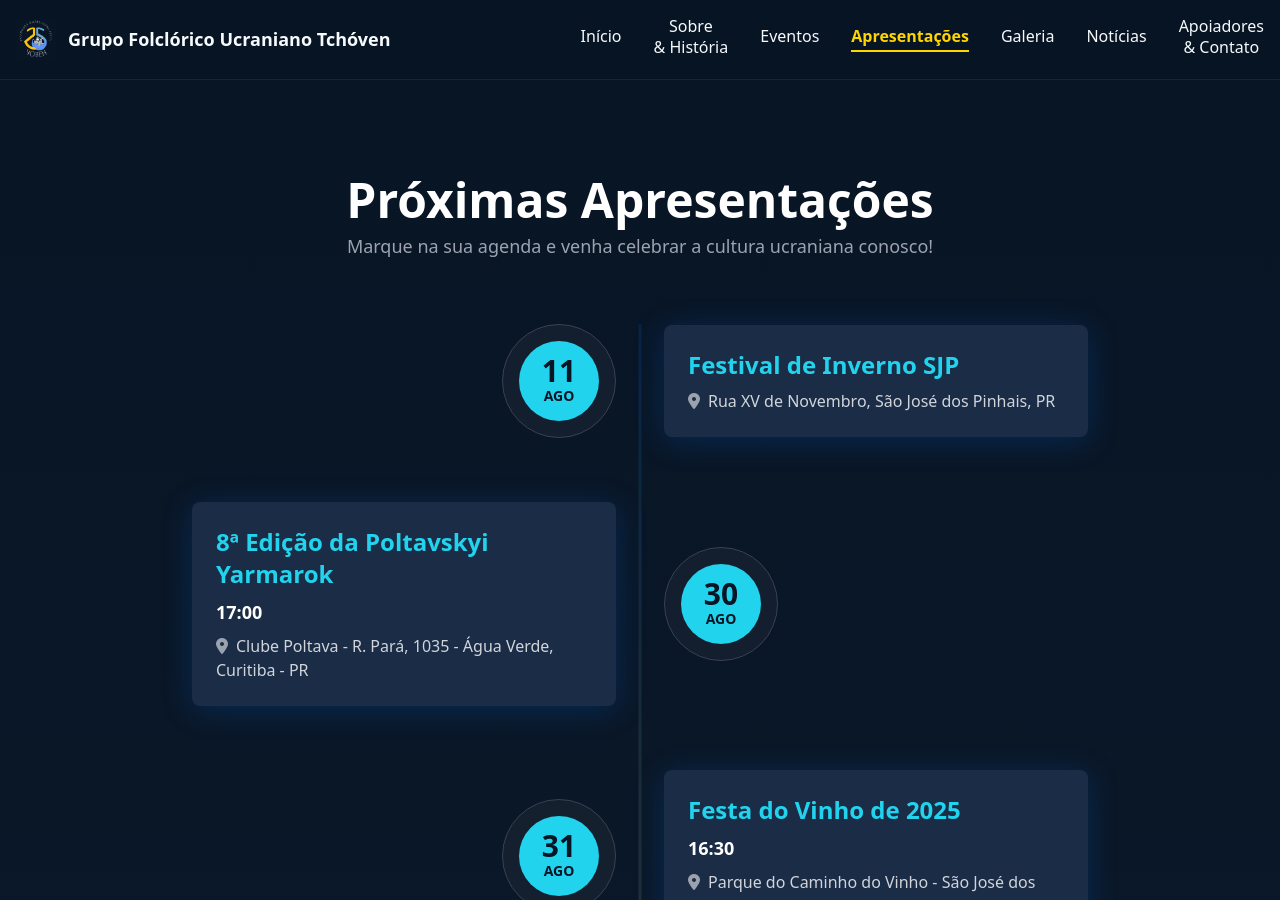
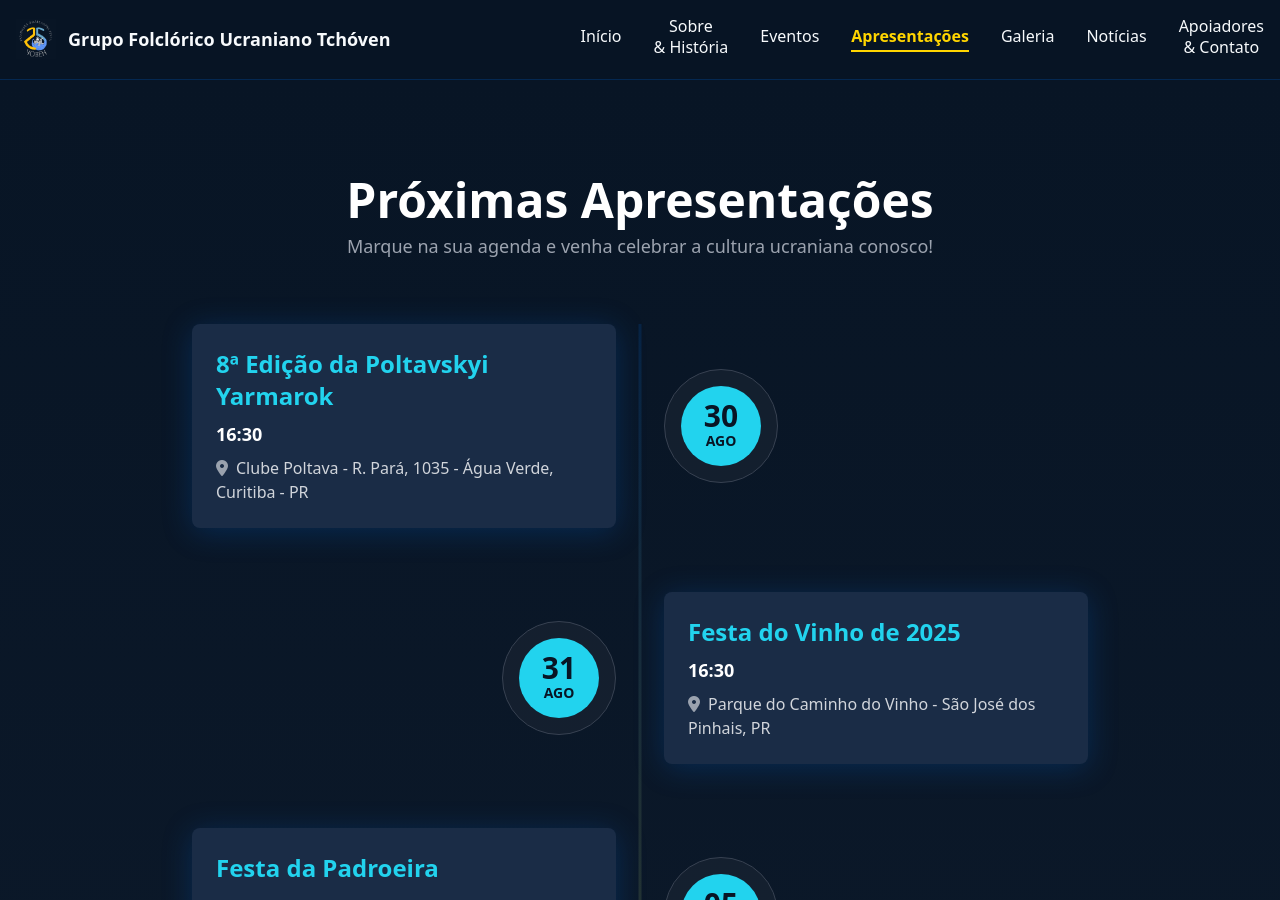
Before and after one commit to Tchoven/tchoven.github.io, a Jekyll site: the page built from apresentacoes/index.html, in a window 1280 px wide and 900 px high. Built offline with Jekyll 4.4.1, drawn with Linux system fonts in a browser that asks for light colours; nearby versions of some CDN libraries.

Commit message:
Update index.html

```diff
--- a/apresentacoes/index.html
+++ b/apresentacoes/index.html
@@ -37,22 +37,6 @@ description: "Confira a agenda de próximas apresentações do Grupo Folclórico
 
             <div class="space-y-16">
 
-                <!-- Evento: Festival de Inverno SJP -->
-                <div class="flex flex-col gap-4 md:grid md:grid-cols-2 md:gap-12 items-center">
-                    <div class="text-center md:text-right order-1">
-                        <div class="inline-block p-4 bg-gray-800/50 border border-gray-700 rounded-full">
-                             <div class="bg-cyan-400 text-[#081525] rounded-full w-20 h-20 flex flex-col justify-center items-center font-bold">
-                                 <span class="text-3xl leading-none">11</span>
-                                 <span class="text-sm">AGO</span>
-                             </div>
-                        </div>
-                    </div>
-                    <div class="card-bg p-6 rounded-lg custom-shadow order-2">
-                        <h2 class="text-2xl font-bold text-cyan-400">Festival de Inverno SJP</h2>
-                        <p class="text-gray-300 mt-2"><i class="fas fa-map-marker-alt mr-2 opacity-70"></i>Rua XV de Novembro, São José dos Pinhais, PR</p>
-                    </div>
-                </div>
-
                 <!-- Evento: Poltavskyi Yarmarok -->
                 <div class="flex flex-col gap-4 md:grid md:grid-cols-2 md:gap-12 items-center">
                      <div class="text-center md:text-left order-1 md:order-2">
@@ -65,7 +49,7 @@ description: "Confira a agenda de próximas apresentações do Grupo Folclórico
                     </div>
                     <div class="card-bg p-6 rounded-lg custom-shadow order-2 md:order-1">
                         <h2 class="text-2xl font-bold text-cyan-400">8ª Edição da Poltavskyi Yarmarok</h2>
-                        <p class="text-lg font-semibold my-2">17:00</p>
+                        <p class="text-lg font-semibold my-2">16:30</p>
                         <p class="text-gray-300"><i class="fas fa-map-marker-alt mr-2 opacity-70"></i>Clube Poltava - R. Pará, 1035 - Água Verde, Curitiba - PR</p>
                     </div>
                 </div>
```
